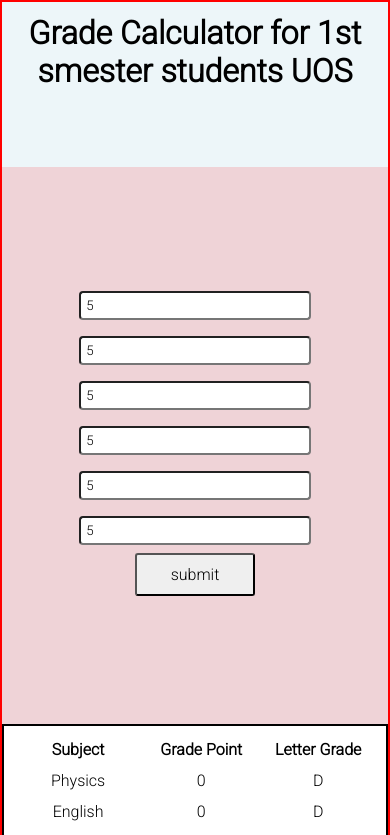
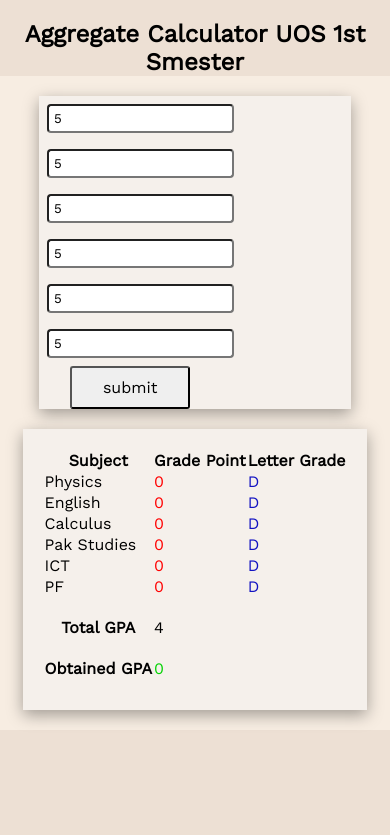
Before and after one commit to farhan523/Aggregate-Calculator-Javascript, a plain HTML site: page index.html in a window 390 px wide. Both pictures are taken after typing "5", "5", "5", "5", "5", "5" into the empty fields and a click on the button "submit". Shown: the top 835 px of the page. Drawn offline with nearby package versions, Linux system fonts and the light colour scheme.

Commit message:
ui updated more functionality added

```diff
--- a/index.html
+++ b/index.html
@@ -8,14 +8,10 @@
     <title>Document</title>
 </head>
 <body>
+        <h2 id="head">Aggregate Calculator UOS 1st Smester</h2>
 
     <div class="container">
-        <div class="header">
-            <h1>Grade Calculator for 1st smester students UOS</h1>
-
-
-        </div>
-
+       <div class="box1">
         <form class="marks-form">
 
             <div class="form-control">
@@ -29,7 +25,7 @@
             </div>
 
         </form>
-
+       </div>
 
        <div class="result">
         <table>
@@ -40,45 +36,46 @@
              </tr>
              <tr>
                  <td>Physics</td>
-                    <td id="mk1">3.44</td>
-                    <td id="g1">B</td>
+                 <td id="mk1" class="cp">3.44</td>
+                 <td id="g1" class="cp1">B</td>
              </tr>
              <tr>
                  <td>English</td>
-                    <td id="mk2">3.44</td>
-                    <td id="g2">B</td>
+                 <td id="mk2" class="cp">3.44</td>
+                 <td id="g2" class="cp1">B</td>
              </tr>
              <tr>
                  <td>Calculus</td>
-                    <td id="mk3">3.44</td>
-                    <td id="g3">B</td>
+                 <td id="mk3" class="cp">3.44</td>
+                 <td id="g3" class="cp1">B</td>
              </tr>
              <tr>
                  <td>Pak Studies</td>
-                    <td id="mk4">3.44</td>
-                    <td id="g4">B</td>
+                 <td id="mk4" class="cp">3.44</td>
+                 <td id="g4" class="cp1">B</td>
              </tr>
              <tr>
                  <td>ICT</td>
-                    <td id="mk5">3.44</td>
-                    <td id="g5">B</td>
+                 <td id="mk5" class="cp">3.44</td>
+                 <td id="g5" class="cp1">B</td>
              </tr>
              <tr>
                  <td>PF</td>
-                    <td id="mk6">3.44</td>
-                    <td id="g6">B</td>
+                 <td id="mk6" class="cp">3.44</td>
+                 <td id="g6" class="cp1">B</td>
+             </tr>
+             <tr >
+                <th id="total" >Total GPA</th>
+                <td id="total" >4</td>
              </tr>
              <tr>
-                   <th>Total GPA</th>
-                   <td>4</td>
-                </tr>
-                <tr>
-                    <th>Obtained GPA</th>
-                    <td id="gpa">4</td>
+                 <th class="total2">Obtained GPA</th>
+                 <td id="gpa" class="total2 total2s cp2">4</td>
               </tr>
         </table>
     </div>
     </div>
+
     <script src="script.js"></script>
 </body>
 </html>
--- a/script.js
+++ b/script.js
@@ -24,10 +24,19 @@ let g6 = document.querySelector('#g6')
 
 let gpa = document.querySelector('#gpa')
 
+let boom = document.querySelectorAll('.boom');
+
+
 
 let result = document.querySelector('.result');
 
 
+
+boom.forEach((orange)=>{
+    orange.addEventListener('click',()=>{
+        result.style.display = "none"
+    })
+})
 
 
 
--- a/style.css
+++ b/style.css
@@ -1,43 +1,68 @@
-@import url("https://fonts.googleapis.com/css2?family=Roboto:wght@300&display=swap");
+@import url("https://fonts.googleapis.com/css2?family=Work+Sans&display=swap");
 * {
-  margin: 0;
-  padding: 0;
+  margin: 0px;
+  padding: 0px;
   box-sizing: border-box;
-  font-family: "Roboto", sans-serif;
+  font-family: "Work Sans", sans-serif;
+}
+
+body {
+  background-color: #ede0d4;
+}
+
+#head {
+  text-align: center;
+  margin-top: 20px;
+  background-color: #ede0d4;
 }
 
 .container {
-  width: 100%;
-  height: 150vh;
-
-  border: 2px solid red;
-  background-color: chartreusess;
+  max-width: 1100px;
+  height: auto;
+  /* border: 2px solid red; */
   margin: auto;
   display: flex;
   /* flex-wrap: wrap; */
-
-  flex-direction: column;
+  justify-content: space-around;
+  align-items: center;
+  background-color: #f7ede2;
+  /* flex-flow: column; */
 }
 
-.header {
-  max-width: 100%;
-  height: 15%;
-  background-color: #edf6f9;
-  text-align: center;
-  padding: 3%;
+.box1 {
+  max-width: 45%;
+  height: 80%;
+  /* border: 2px solid red; */
+  background-color: #f5f0eb;
+  box-shadow: rgba(0, 0, 0, 0.35) 0px 5px 15px;
+}
+
+.marks-form {
+  display: flex;
+  width: 100%;
+  height: 100%;
+  flex-flow: column;
+  justify-items: center;
+  align-items: center;
 }
 
 .form-control {
-  /* background-color: chartreuse; */
+  /* margin-left: 10%; */
 }
 
-.marks-form {
-  text-align: center;
-  width: 100%;
-  height: 50%;
-  background-color: #efd3d7;
-  padding-top: 30%;
+.submit-btn {
+  padding: 10px;
+  border-radius: 3px;
+  width: 120px;
+  font-size: 1em;
+  margin-left: 10%;
 }
+
+.submit-btn:hover {
+  background-color: cadetblue;
+  color: black;
+}
+
 .form-control input {
   margin: 8px;
   padding: 5px;
@@ -45,34 +70,56 @@
   border-radius: 4px;
 }
 
-.submit-btn {
-  padding: 10px;
-  border-radius: 3px;
-  width: 120px;
-  font-size: 1em;
+#total {
+  padding-top: 20px;
+  padding-bottom: 20px;
 }
 
-.submit-btn:hover {
-  background-color: cadetblue;
-  color: black;
+.total2 {
+  padding-bottom: 10px;
+}
+
+.total2s {
+  margin-right: 10px;
 }
 
 .result {
-  text-align: center;
-  width: 100%;
-  height: 50%;
+  max-width: 45%;
+  height: 80%;
+  /* border: 2px solid red; */
+  background-color: #f5f0eb;
+  box-shadow: rgba(0, 0, 0, 0.35) 0px 5px 15px;
+  padding: 20px;
   display: none;
 }
 
-table {
-  border: 2px solid black;
-  padding: 7px;
-  width: 100%;
+.cp {
+  color: red;
 }
 
-th,
-td {
-  /* border: 2px solid black; */
-  padding: 5px;
-  margin: 5px;
+.cp1 {
+  color: rgb(18, 18, 194);
 }
+
+.cp2 {
+  color: rgb(5, 211, 5);
+}
+
+@media (max-width: 680px) {
+  .container {
+    flex-flow: column;
+    flex-wrap: wrap;
+  }
+
+  .box1 {
+    max-width: 80%;
+    align-items: center;
+    margin-top: 20px;
+  }
+
+  .result {
+    max-width: 100%;
+    max-height: auto;
+    margin: 20px 0 20px 0;
+  }
+}
```
Lines whose indentation alone changed are shown as unchanged.
